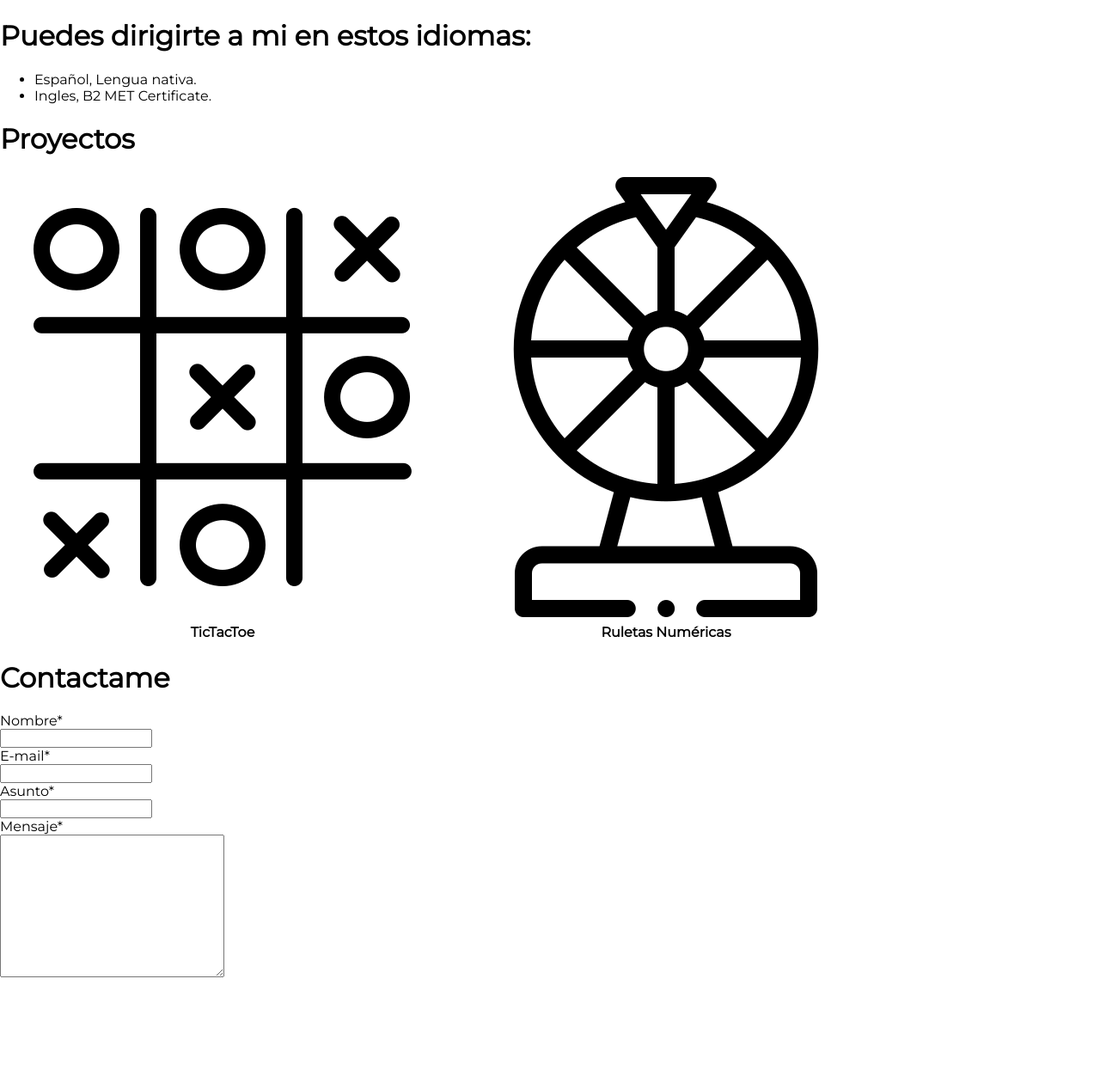
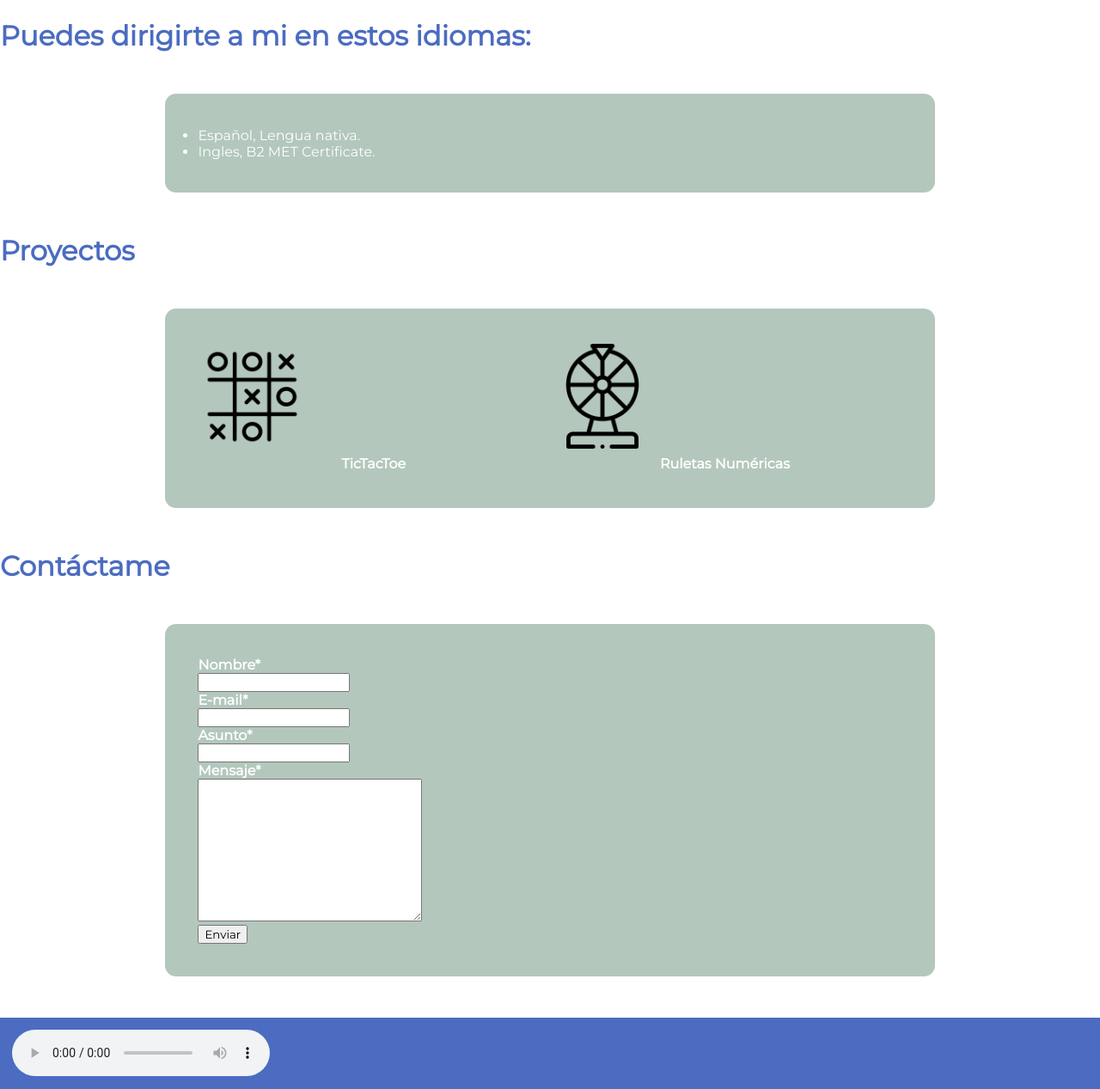
Before and after one commit to lnsalaza/Proyecto1, a plain HTML site: page index.html in a window 1280 px wide. Shown: the part 371-1638 px from the top of the page at 86% size. Before the commit the page ends 1512 px from the top, so only its background shows below. Drawn offline with Linux system fonts and the light colour scheme.

Commit message:
css basics 1

```diff
--- a/index.html
+++ b/index.html
@@ -30,7 +30,7 @@
 		</div>
 	</div>
 
-	<div id="language" class="container">
+	<div id="language">
 		<h1>Puedes dirigirte a mi en estos idiomas:</h1>
 
 		<ul>
@@ -39,9 +39,8 @@
 		</ul>
 	</div>
 
-	<div id="projects" class="container">
+	<div id="projects">
 		<h1>Proyectos</h1>
-
 		<table>
 			<tr>
 				<td><img src="resources/tictactoe.png" alt="Tres en raya"></td>
@@ -55,19 +54,24 @@
 		</table>
 	</div>
 
-	<div id="contactMe" class="container">
-		<h1>Contactame</h1>
+	<div id="contactMe">
+		<h1>Contáctame</h1>
 		<form>
-			<label for="name">Nombre<span>*</span></label><br>
+			<label for="name"><b>Nombre<span>*</span></b></label><br>
 			<input type="text" id="name" name="name"><br>
-			<label for="email">E-mail<span>*</span></label><br>
+			<label for="email"><b>E-mail<span>*</span></b></label><br>
 			<input type="text" id="email" name="email"><br>
-			<label for="issue">Asunto<span>*</span></label><br>
+			<label for="issue"><b>Asunto<span>*</span></b></label><br>
 			<input type="text" id="issue" name="issue"><br>
-			<label for="msg">Mensaje<span>*</span></label><br>
+			<label for="msg"><b>Mensaje<span>*</span></b></label><br>
 			<textarea name="msg" id="msg" cols="30" rows="10"></textarea><br>
+			<button>Enviar</button>
 		</form>
 	</div>
+
+	<footer>
+		<audio src="resources/bythewvve_lost_in_thoughts_atmospheric_downtempo_ambient_-701425703804099977.mp3" type="audio/mpeg" controls loop ></audio>
+	</footer>
 
   <script src="script.js"></script>
 </body>
--- a/stylesheets/style.css
+++ b/stylesheets/style.css
@@ -1,10 +1,15 @@
 @import url('https://fonts.googleapis.com/css2?family=Montserrat&display=swap');
+@import url('https://fonts.googleapis.com/css2?family=Assistant:wght@800&display=swap');
 
-* {
-  font-family: 'Montserrat', sans-serif;
+:root {
+  --light-blue: #4B6CC1;
+  --dark-olive-green: #678e7a7f;
 }
 
+
+
 * , *:before, *:after {
+  font-family: 'Montserrat', sans-serif;
   -webkit-box-sizing: border-box;
   -moz-box-sizing: border-box;
   box-sizing: border-box;
@@ -25,13 +30,18 @@ body {
   margin: 0;
 }
 
+h1 {
+  color: #4B6CC1;
 
+}
+
+/*------- NAVEGACION --------*/
 nav ul {
   list-style-type: none;
   margin: 0;
   padding: 0;
   overflow: hidden;
-  background-color: #4B6CC1;
+  background-color: var(--light-blue);
 }
 
 nav li {
@@ -46,6 +56,7 @@ nav a {
   text-decoration: none;
 }
 
+/*------- ABOUT ME --------*/
 #aboutme > img{
   border-radius: 50%;
   width: 15%;
@@ -59,10 +70,55 @@ nav a {
 #links .icon{
   width: 3%;
   height: 10%;
-  color: #4B6CC1;
+  color: var(--light-blue);
 }
 
-div.container {
-  border: 20px;
-  border-color: #4B6CC1;
+/*------- LANGUAGES --------*/
+#language ul {
+  align-items: center;
+  color: white;
+  background-color: var(--dark-olive-green);
+  background-color: 80%;
+  border-radius: 0.8rem;
+  margin: 3rem 15%;
+  padding: 3%;
 }
+
+
+
+/*------- PROJECTS --------*/
+#projects table {
+  align-content: center;
+  color: white;
+  background-color: var(--dark-olive-green);
+  background-color: 80%;
+  border-radius: 0.8rem;
+  margin: 3rem 15%;
+  padding: 3%;
+}
+
+#projects img {
+  width: 30%;
+  height: auto;
+}
+
+/*------- CONTACT ME --------*/
+#contactMe form {
+  align-items: center;
+  color: white;
+  background-color: var(--dark-olive-green);
+  background-color: 80%;
+  border-radius: 0.8rem;
+  margin: 3rem 15%;
+  padding: 3%;
+}
+
+#contactMe label {
+  padding: 10rem 0rem;
+}
+
+/*------- FOOTER --------*/
+footer {
+  background-color: var(--light-blue);
+  padding: 14px;
+}
```
Also changed, not shown: 1 other file.
